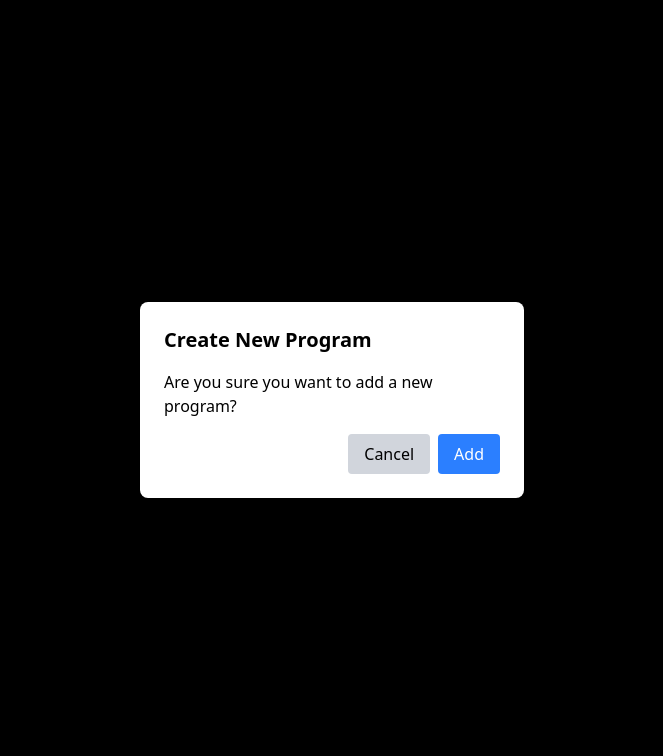
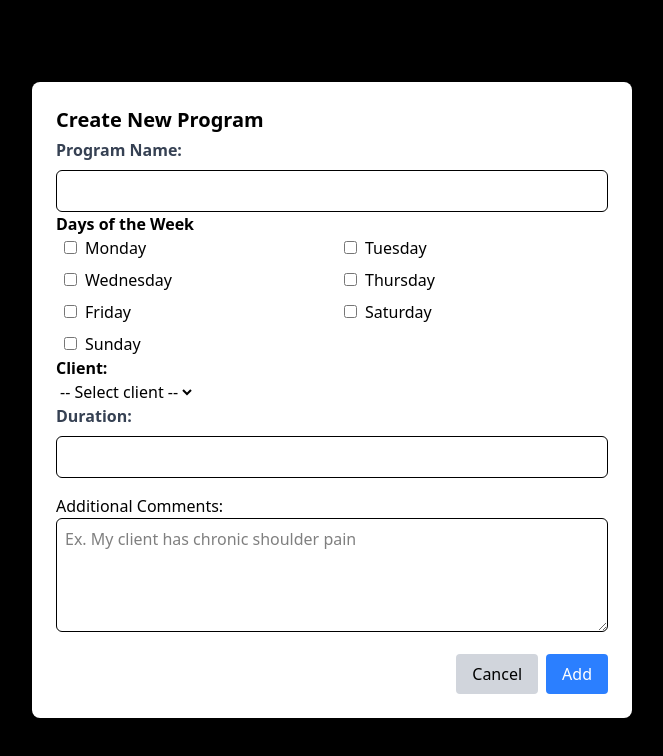
Before and after one commit to aitanoffir/LargeProject, a React (Vite) app in the folder FitLink/: page /ProgramPage in a window 1280 px wide. Both pictures are taken after a click on the element "Add". Shown: the top 756 px of the page, without its empty margins (308-971 px from the left). Built offline with nearby package versions, Linux system fonts and the light colour scheme.

Commit message:
added program modal

```diff
--- a/FitLink/src/App.jsx
+++ b/FitLink/src/App.jsx
@@ -5,7 +5,7 @@ import SignUp from './Components/SignUp';
 import SignIn from './Components/SignIn';
 import AddClient from './Components/AddClient';
 import NavBar from './Components/NavBar';
-import HomePage from './Components/HomePage';
+import HomePage from './Pages/HomePage';
 import ProgramPage from './Pages/ProgramPage';
 
 function App() {
--- a/FitLink/src/Components/Program/ProgramModal.jsx
+++ b/FitLink/src/Components/Program/ProgramModal.jsx
@@ -1,20 +1,134 @@
-import React, { useState } from 'react';
-import ConfirmModal from './ConfirmModal';
+import React, { useState } from "react";
+import ConfirmModal from "./ConfirmModal";
 
-const ProgramModal = ({ onConfirm, onClose }) => {
+const ProgramModal = ({ title, message, onConfirm, onClose }) => {
+
+    const [formData, setFormData] = useState({
+        program_name: '',
+        duration: '',
+        comments: '',
+        client_name: '',
+        selected_days: [],
+        });
+
+  const daysOfWeek = [
+    "Monday",
+    "Tuesday",
+    "Wednesday",
+    "Thursday",
+    "Friday",
+    "Saturday",
+    "Sunday",
+  ];
+
+  const clientNames = ["Jeffrey", "Richard", "Melanie"];
+
   const [showConfirmCancel, setShowConfirmCancel] = useState(false);
+  const [client, setClient] = useState();
+  const [selectedDays, setSelectedDays] = useState([]);
 
   const handleConfirmCancel = () => {
     setShowConfirmCancel(false);
     onClose(); // Actually cancel and close the modal
   };
 
+  const handleCheckboxChange = (e) => {
+    const { value, checked } = e.target;
+    setSelectedDays((prev) =>
+      checked ? [...prev, value] : prev.filter((day) => day !== value)
+    );
+  };
+
+  const handleClientChange = (e) => {
+    setClient(e.target.value);
+  };
+
   return (
     <>
       <div className="fixed inset-0 bg-black bg-opacity-40 flex items-center justify-center z-50">
-        <div className="bg-white p-6 rounded-lg shadow-lg w-96">
-          <h2 className="text-xl font-bold mb-4">Create New Program</h2>
-          <p>Are you sure you want to add a new program?</p>
+        <div className="bg-white p-6 rounded-lg shadow-lg w-150">
+          <h2 className="text-xl font-bold mb-1">{title}</h2>
+          {/* <p>{message}</p> */}
+
+          <form>
+            {/* Program Name */}
+            <label for="name" className="input-label font-bold">
+              Program Name:
+            </label>
+            <input
+                type="text"
+                name="program_name"
+                value={formData.program_name}
+                onChange={(e) =>
+                    setFormData({ ...formData, program_name: e.target.value })
+                }
+                className="w-full border rounded-md p-2"
+            />
+            <h3  className="font-bold">Days of the Week</h3>
+
+            {/* Days */}
+            <div
+              style={{
+                display: "grid",
+                gridTemplateColumns: "1fr 1fr",
+                gap: "8px",
+              }}
+            >
+              {daysOfWeek.map((day) => (
+                <label key={day}>
+                  <input
+                    className="mx-2"
+                    type="checkbox"
+                    value={day}
+                    checked={selectedDays.includes(day)}
+                    onChange={handleCheckboxChange}
+                  />
+                  {day}
+                </label>
+              ))}
+            </div>
+
+            {/* Client */}
+            <label >
+              <h3 className="font-bold">Client:</h3>
+              <select value={client} onChange={handleClientChange}>
+                <option value="">-- Select client --</option>
+                {clientNames.map((name) => (
+                    <option key={name} value={name}>
+                        {name}
+                    </option>
+                ))}
+              </select>
+            </label>
+
+            {/* Duration */}
+            <label for="duration" className="input-label font-bold">
+              Duration:
+            </label>
+            <input
+                type="number"
+                name="duration"
+                value={formData.duration}
+                onChange={(e) =>
+                    setFormData({ ...formData, duration: e.target.value })
+                }
+                className="w-full border rounded-md p-2"
+            />
+            <label for="comments" className="block mt-4">
+  Additional Comments:
+</label>
+<textarea
+  id="comments"
+  name="comments"
+  value={formData.comments || ''}
+  placeholder="Ex. My client has chronic shoulder pain"
+  onChange={(e) =>
+    setFormData({ ...formData, comments: e.target.value })
+  }
+  rows={4}
+  className="w-full border rounded-md p-2"
+/>
+          </form>
           <div className="mt-4 flex justify-end gap-2">
             <button
               onClick={() => setShowConfirmCancel(true)}
--- a/FitLink/src/Components/HomePage.jsx
+++ b/FitLink/src/Pages/HomePage.jsx
@@ -1,6 +1,6 @@
 // HomePage.jsx
 import { useEffect, useState } from 'react';
-import NavBar from './NavBar';
+import NavBar from '../Components/NavBar';
 import { FaDumbbell, FaUsers } from 'react-icons/fa';
 import { useNavigate } from 'react-router-dom';
 
--- a/FitLink/src/Pages/ProgramPage.jsx
+++ b/FitLink/src/Pages/ProgramPage.jsx
@@ -32,10 +32,12 @@ const ProgramPage = () => {
                 <ProgramCard key={index} title={program.title} />
               ))}
             </Section>
-            <Section title="Create New  ">
+            <Section title="New Program">
                 <ProgramCard title="Add" color="blue" onClick={() => setShowModal(true)} />
                 {showModal && (
                   <ProgramModal
+                    title="Create New Program"
+                    message="Are you sure you want to add a new program?"
                     onConfirm={handleAddProgram}
                     onClose={() => setShowModal(false)}
                   />
```
